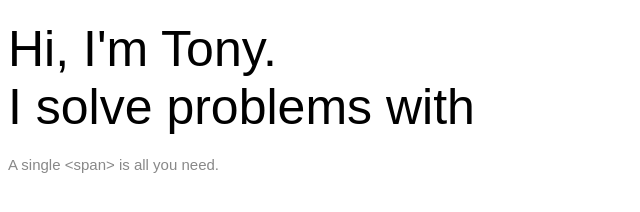
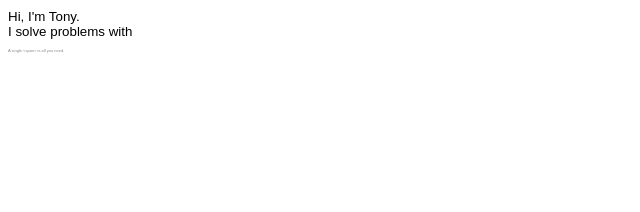
Before and after one commit to moodnovciv/broken2, a website: page index.html in a window 1280 px wide. Shown: the whole page, without its empty margins (0-640 px from the left). Drawn offline with Linux system fonts and the light colour scheme.

Commit message:
Update index.css

```diff
--- a/index.css
+++ b/index.css
@@ -1,13 +1,12 @@
 html,body {
-    font-family: 'Montserrat', sans-serif;
-    font-size: 50px;
-    background: rgba(255, 255, 255, 0);
-    color: rgb(0, 0, 0)
-  }
+  font-family: 'Montserrat', sans-serif;
+  font-size: 10pt;
+  background: rgba(255, 255, 255, 0);
+  color: rgb(0, 0, 0);
+}
 
   h1,h2,span {
     font-weight: 200;
-    margin: 0.4em 0;
   }
   h1 { font-size: 100%; }
   span { font-size: 100%;
```
